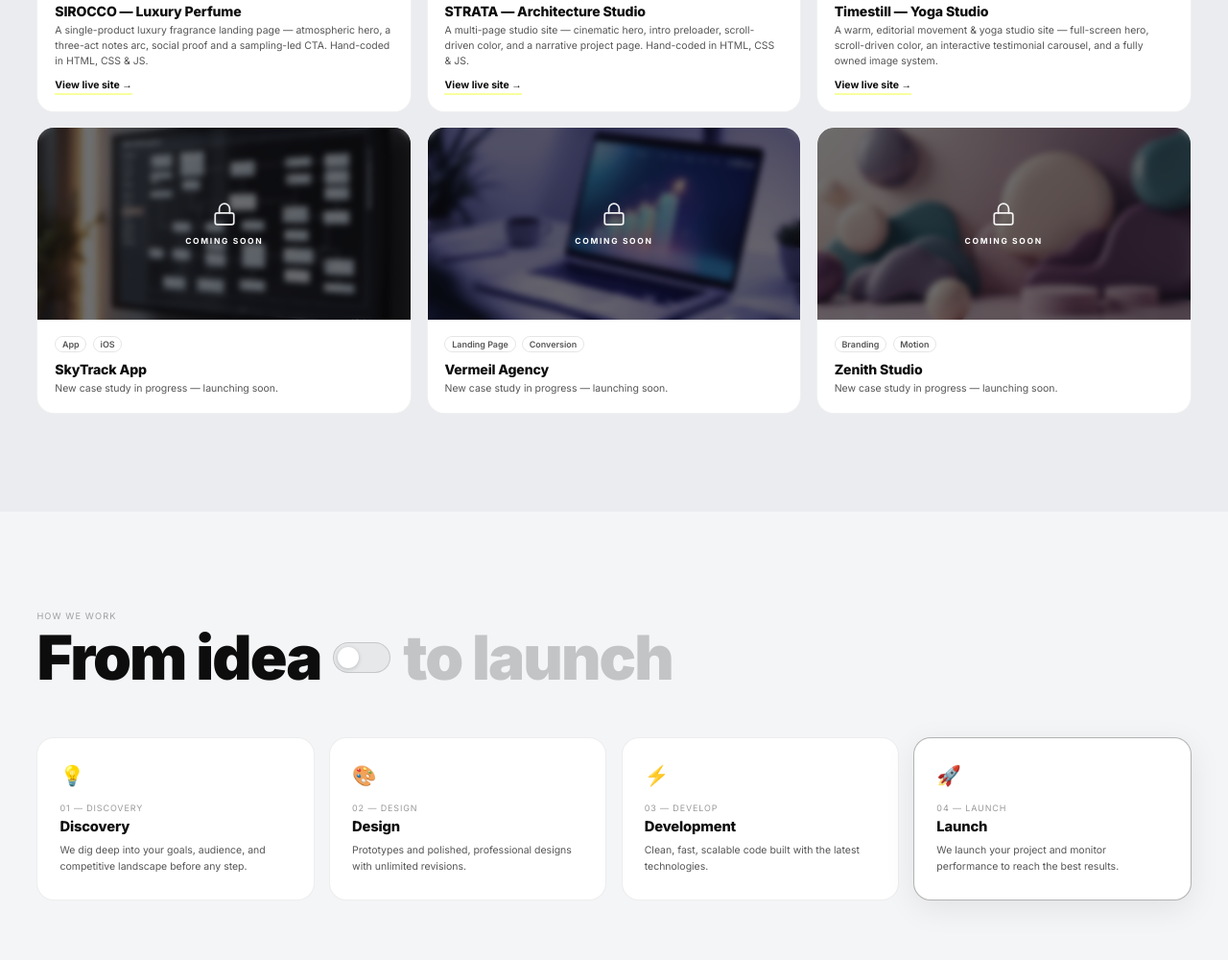
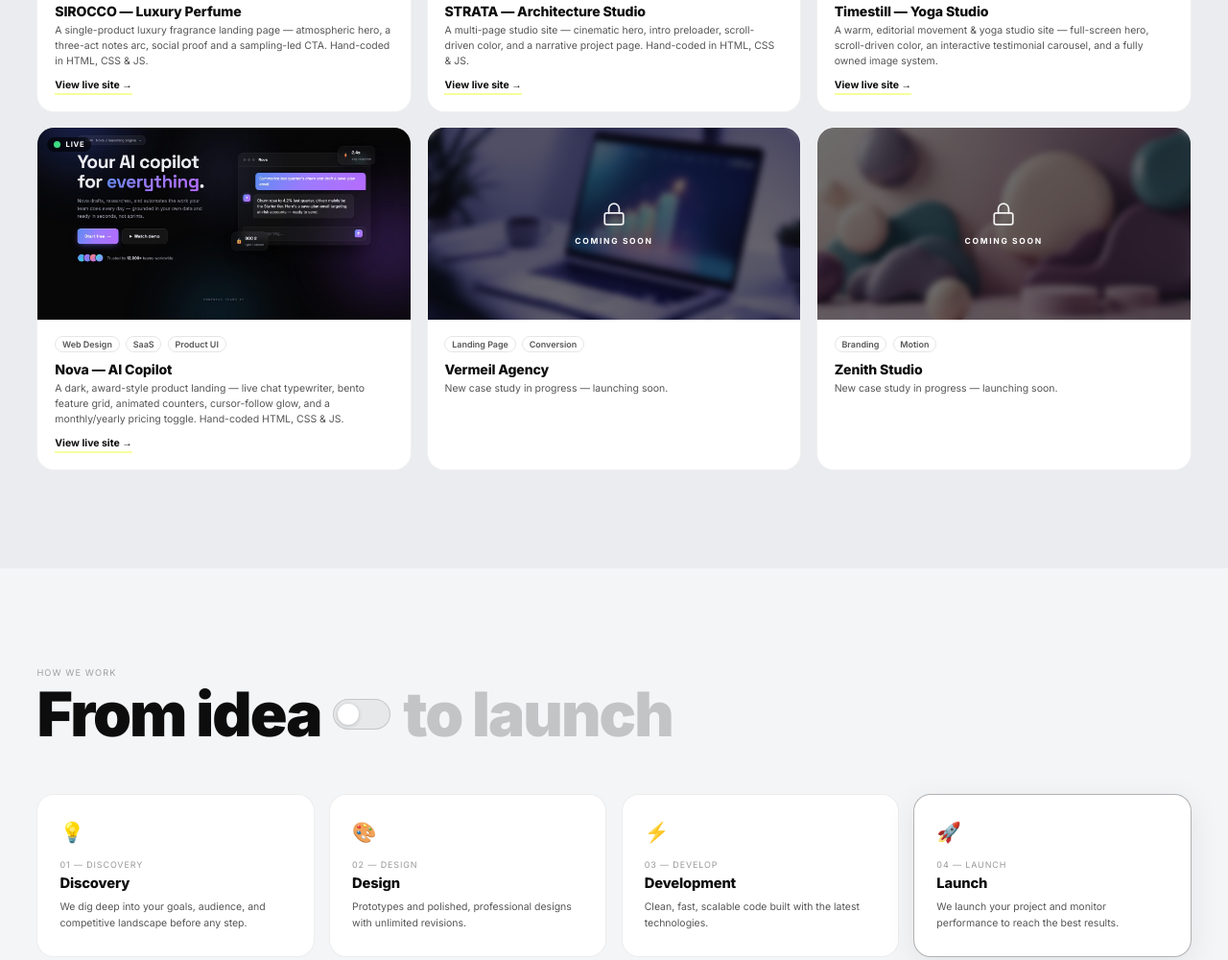
Before and after one commit to AZooZ-595/website, a plain HTML site: page index.html in a window 1280 px wide. Shown: the part 3030-4030 px from the top of the page at 96% size. Drawn offline with nearby package versions, Linux system fonts and the light colour scheme.

Commit message:
Add Nova AI copilot as live work card (replaces SkyTrack coming-soon)
Co-Authored-By: Claude Opus 4.8 <noreply@anthropic.com>

```diff
--- a/index.html
+++ b/index.html
@@ -1298,17 +1298,18 @@ footer {
         <span class="port-cta">View live site →</span>
       </div>
     </a>
-    <div class="port-card port-card--soon fadeup">
+    <a class="port-card fadeup" href="https://nova-ai-blush-theta.vercel.app" target="_blank" rel="noopener">
       <div class="port-img">
-        <img class="port-img-inner" src="assets/card-ux.jpg" alt="">
-        <div class="port-soon"><svg viewBox="0 0 24 24" fill="none" stroke="currentColor" stroke-width="1.6" stroke-linecap="round" stroke-linejoin="round"><rect x="3" y="11" width="18" height="11" rx="2"/><path d="M7 11V7a5 5 0 0 1 10 0v4"/></svg><span>Coming soon</span></div>
+        <img class="port-img-inner" src="assets/work-nova.jpg" alt="Nova — AI copilot SaaS landing page">
+        <span class="port-live">Live</span>
       </div>
       <div class="port-body">
-        <div class="port-chips"><span class="pchip">App</span><span class="pchip">iOS</span></div>
-        <div class="port-title">SkyTrack App</div>
-        <div class="port-desc">New case study in progress — launching soon.</div>
-      </div>
-    </div>
+        <div class="port-chips"><span class="pchip">Web Design</span><span class="pchip">SaaS</span><span class="pchip">Product UI</span></div>
+        <div class="port-title">Nova — AI Copilot</div>
+        <div class="port-desc">A dark, award-style product landing — live chat typewriter, bento feature grid, animated counters, cursor-follow glow, and a monthly/yearly pricing toggle. Hand-coded HTML, CSS &amp; JS.</div>
+        <span class="port-cta">View live site →</span>
+      </div>
+    </a>
     <div class="port-card port-card--soon fadeup">
       <div class="port-img">
         <img class="port-img-inner" src="assets/card-launch.jpg" alt="">
```
Also changed, not shown: assets/work-nova.jpg (added).
